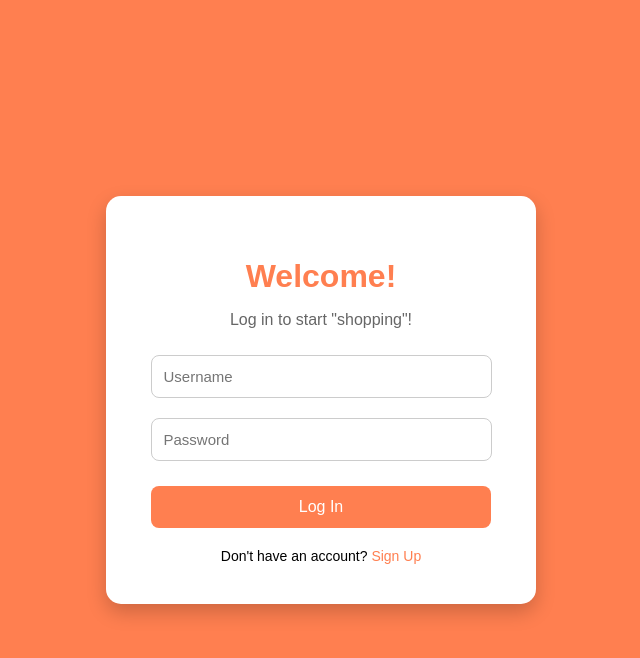
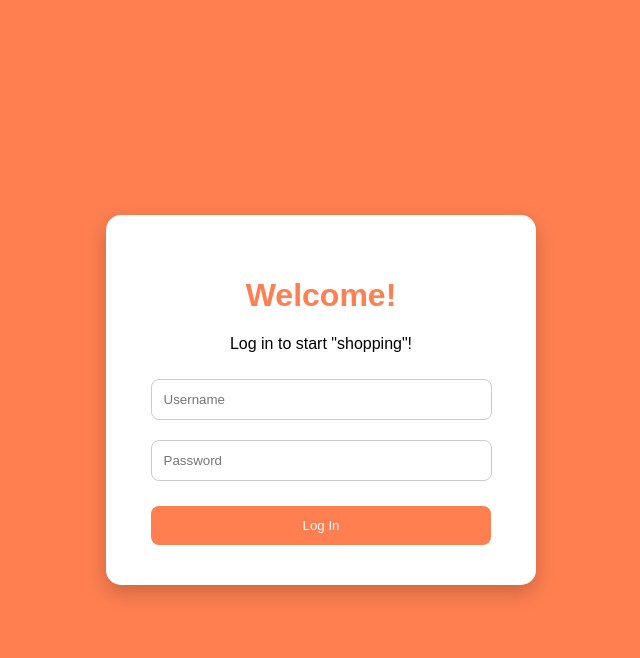
Before and after one commit to chxrrylox307/hcibs-sj-passdown, a Python web app: template templates/index.html in a window 1280 px wide. Shown: the top 658 px of the page, without its empty margins (319-959 px from the left). Run offline with Jinja, Linux system fonts and the light colour scheme; the template is opened without the code that fills it, so the values that code supplies are empty.

Commit message:
Clean up index.html by removing unused styles and form
Removed unnecessary styles and form elements from the login page.

```diff
--- a/templates/index.html
+++ b/templates/index.html
@@ -25,11 +25,6 @@
 
         h1 {
             color: coral;
-            margin-bottom: 10px;
-        }
-
-        p {
-            color: #666;
         }
 
         input {
@@ -38,7 +33,6 @@
             margin: 10px 0;
             border: 1px solid #ccc;
             border-radius: 8px;
-            font-size: 15px;
         }
 
         button {
@@ -49,22 +43,6 @@
             color: white;
             border: none;
             border-radius: 8px;
-            font-size: 16px;
-            cursor: pointer;
-        }
-
-        button:hover {
-            background: #ff6347;
-        }
-
-        .signup {
-            margin-top: 20px;
-            font-size: 14px;
-        }
-
-        .signup a {
-            color: coral;
-            text-decoration: none;
         }
     </style>
 </head>
@@ -75,30 +53,10 @@
         <h1>Welcome!</h1>
         <p>Log in to start "shopping"!</p>
 
-        <form method="POST" action="/login">
+        <input type="text" placeholder="Username">
+        <input type="password" placeholder="Password">
 
-            <input
-                type="text"
-                name="username"
-                placeholder="Username"
-                required
-            >
-
-            <input
-                type="password"
-                name="password"
-                placeholder="Password"
-                required
-            >
-
-            <button type="submit">Log In</button>
-
-        </form>
-
-        <div class="signup">
-            Don't have an account?
-            <a href="/signup">Sign Up</a>
-        </div>
+        <button>Log In</button>
 
     </div>
 
```
